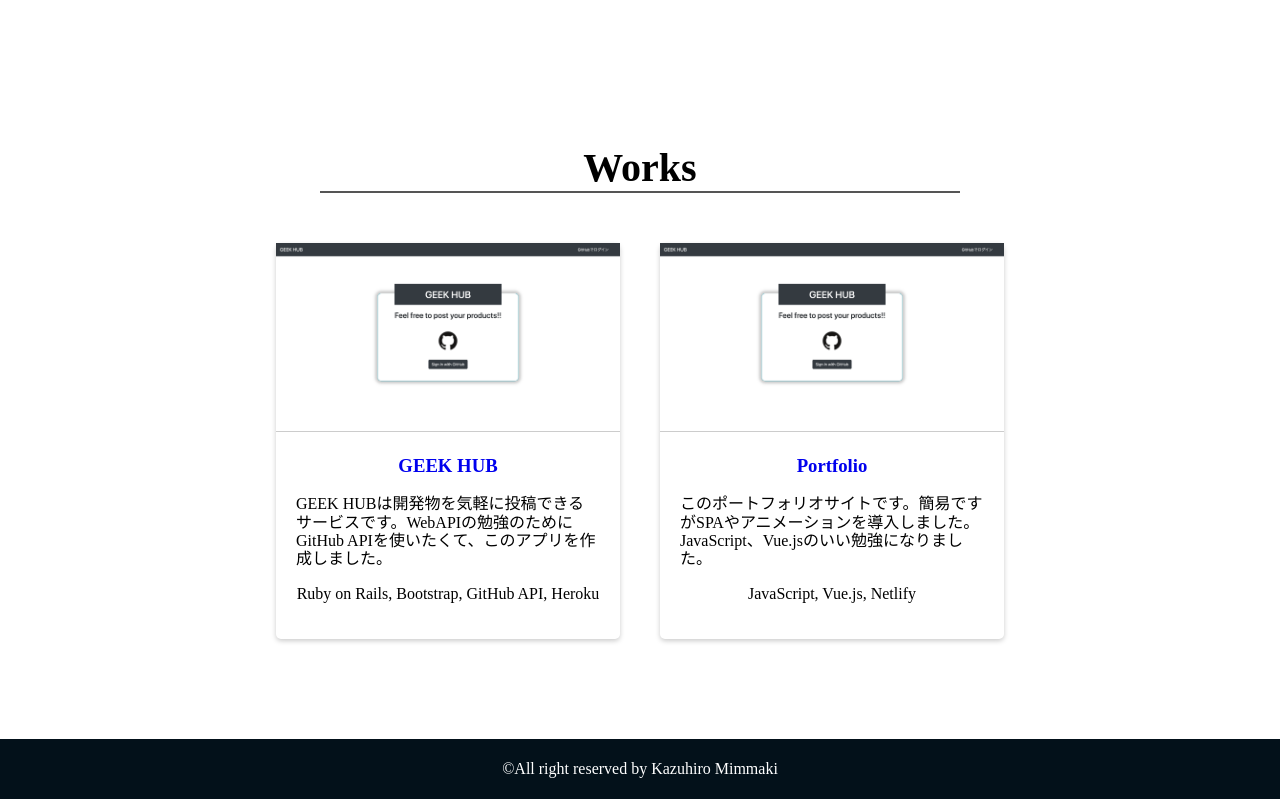
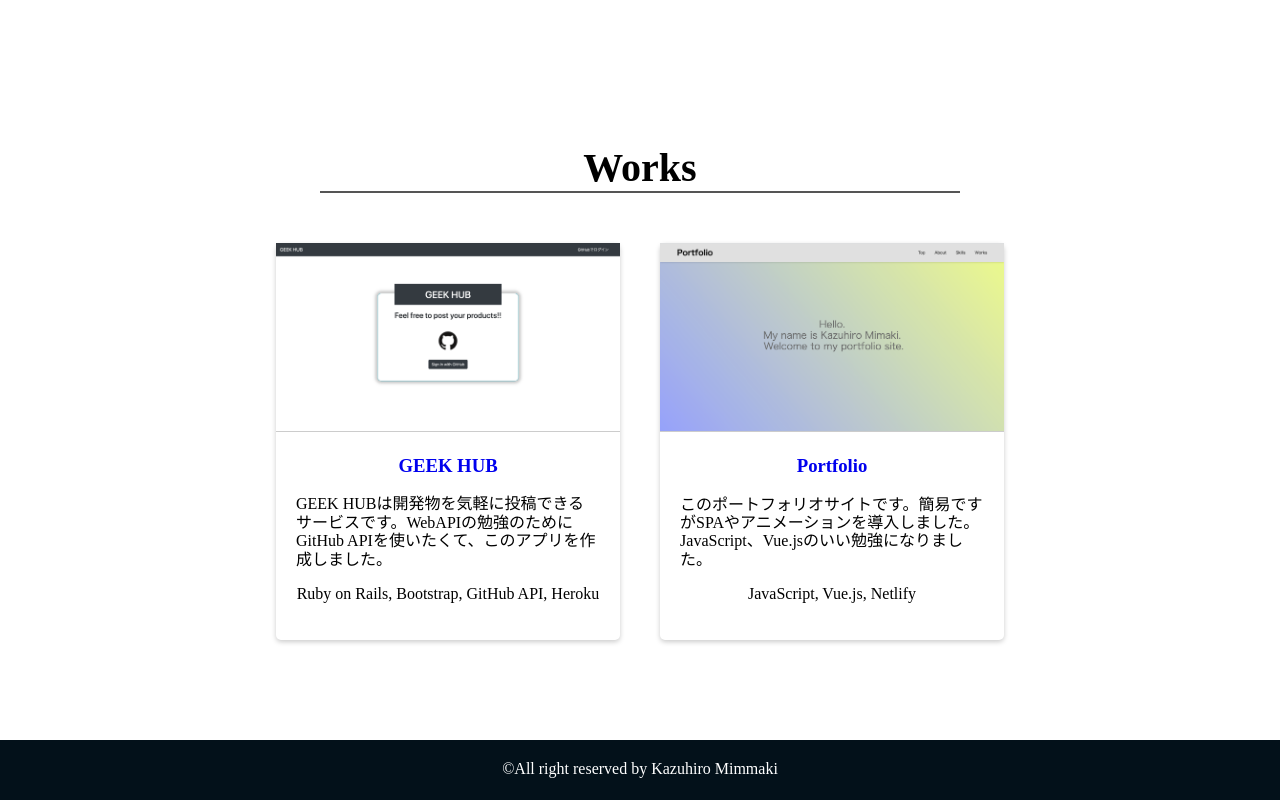
Before and after one commit to Kazuhiro-Mimaki/My-Portfolio, a Vue app: page / in a window 1280 px wide. Shown: the part 2273-3073 px from the top of the page. Built offline with nearby package versions, Linux system fonts and the light colour scheme; what vue-smoothscroll, vue-typer would draw is missing.

Commit message:
implement some icons

```diff
--- a/src/components/pages/Works.vue
+++ b/src/components/pages/Works.vue
@@ -13,8 +13,8 @@
         </a>
       </li>
       <li>
-        <a href="https://geekhubhack.herokuapp.com/">
-          <img src="../../assets/geekhub.png">
+        <a href="#">
+          <img src="../../assets/portfolio.png">
           <div class="content">
             <h3>Portfolio</h3>
             <p class="detail">このポートフォリオサイトです。簡易ですがSPAやアニメーションを導入しました。JavaScript、Vue.jsのいい勉強になりました。</p>
```
Also changed, not shown: src/assets/portfolio.png (added).
